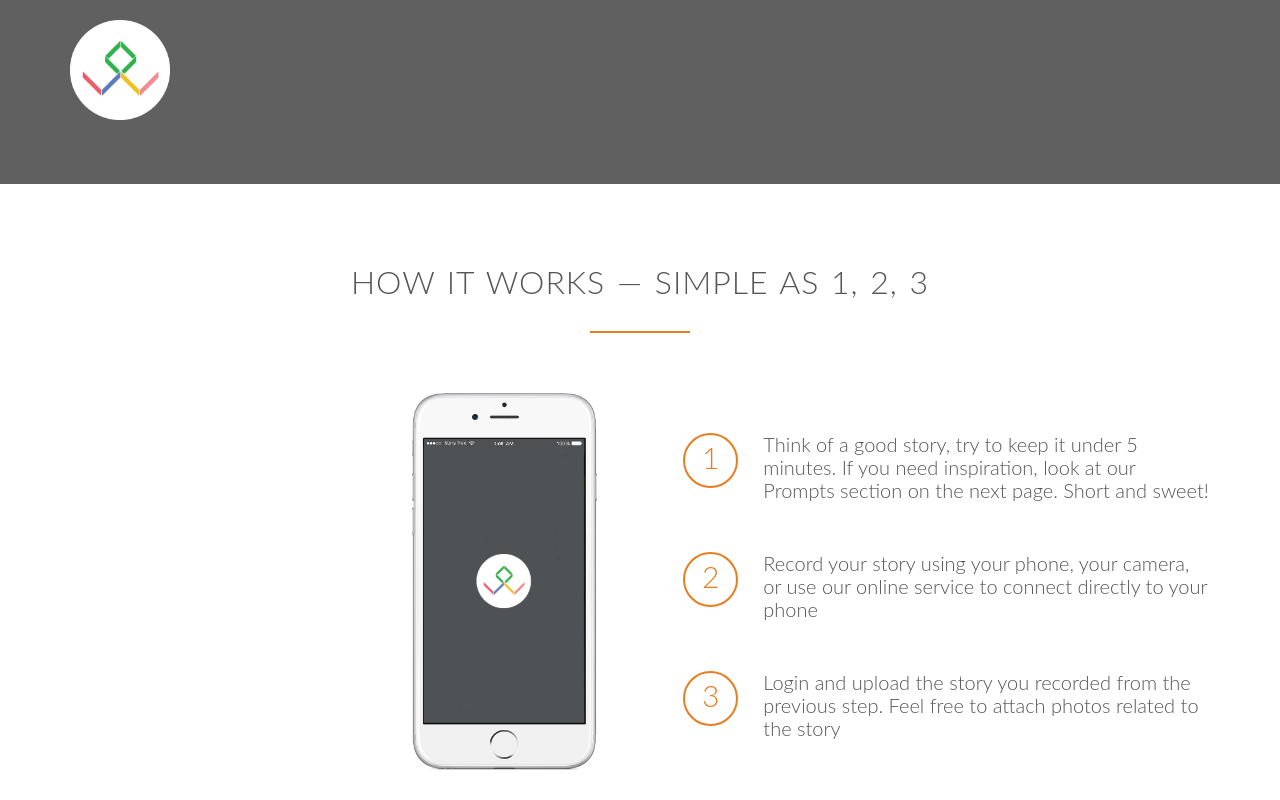
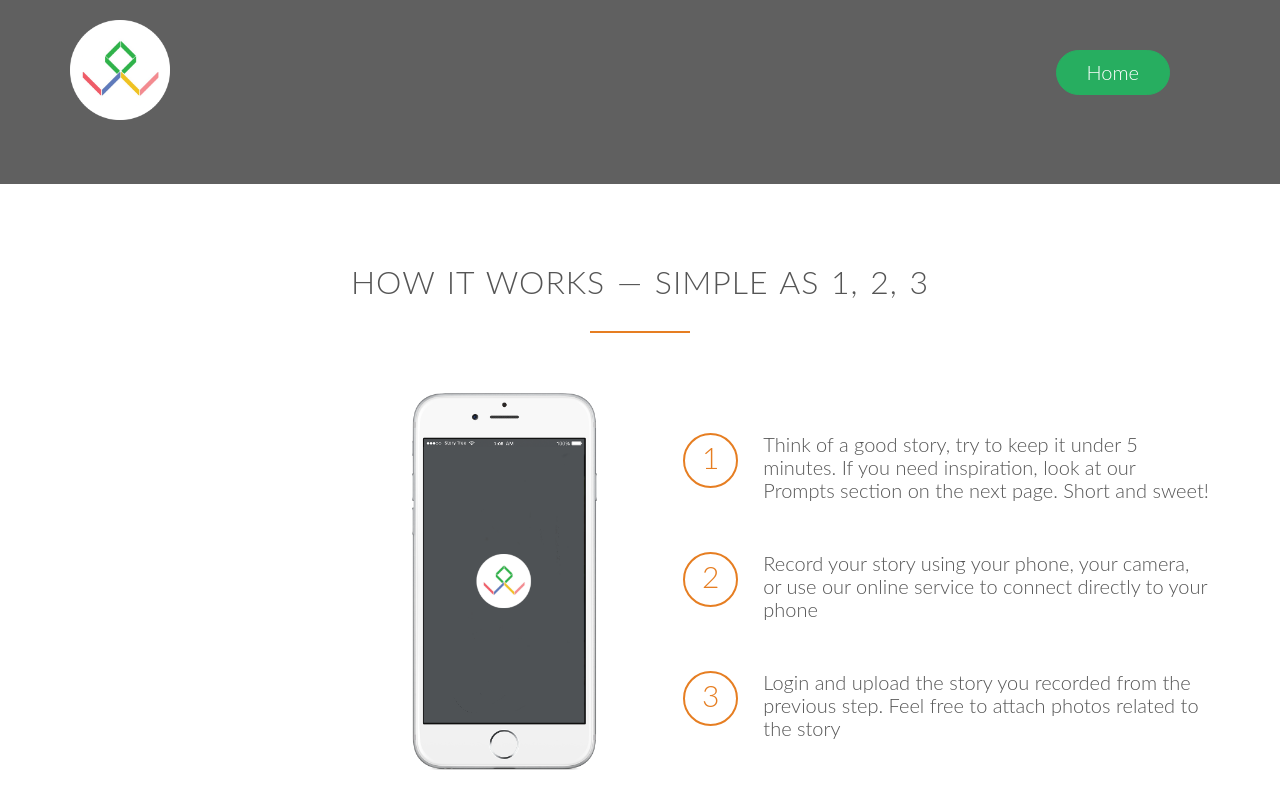
Before and after one commit to pkpkvac/simple-login, a Next.js app in the folder next-app/: page /login in a window 1280 px wide. Shown: the top 800 px of the page. Built offline with nearby package versions, Linux system fonts and the light colour scheme.

Commit message:
added home buttons

```diff
--- a/next-app/pages/index.js
+++ b/next-app/pages/index.js
@@ -31,7 +31,6 @@ function Home() {
   }
 
   const fileUploadHandler = (uploadStatus) => {
-    console.log("BRA" + uploadStatus);
     setUploadStatus(uploadStatus);
     setShowModal(true);
   };
--- a/next-app/pages/login.js
+++ b/next-app/pages/login.js
@@ -42,11 +42,27 @@ const Login = () => {
       <section class="header-lite">
         <nav>
           <div class="row">
-            <img
-              src="/images/logo-circular.png"
-              alt="Storytree logo"
-              class="logo"
-            />
+            <a
+              href="/"
+              onClick={() => {
+                Router.push("/");
+              }}
+            >
+              <img
+                src="/images/logo-circular.png"
+                alt="Storytree logo"
+                class="logo"
+              />
+            </a>
+
+            <a
+              class="btn-logout"
+              onClick={() => {
+                Router.push("/");
+              }}
+            >
+              Home
+            </a>
           </div>
         </nav>
       </section>
--- a/next-app/styles.css
+++ b/next-app/styles.css
@@ -150,7 +150,7 @@ h5 {
   font-weight: 300;
   border-radius: 200px;
   transition: background-color 0.2s, border 0.2s, color 0.2s;
-  margin-top: 2rem;
+  margin-top: 2.5rem;
   margin-right: 2rem;
   cursor: pointer;
   /* margin-bottom: 25%; */
```
Also changed, not shown: 1 other file (tests, documents, lock files or other folders).
